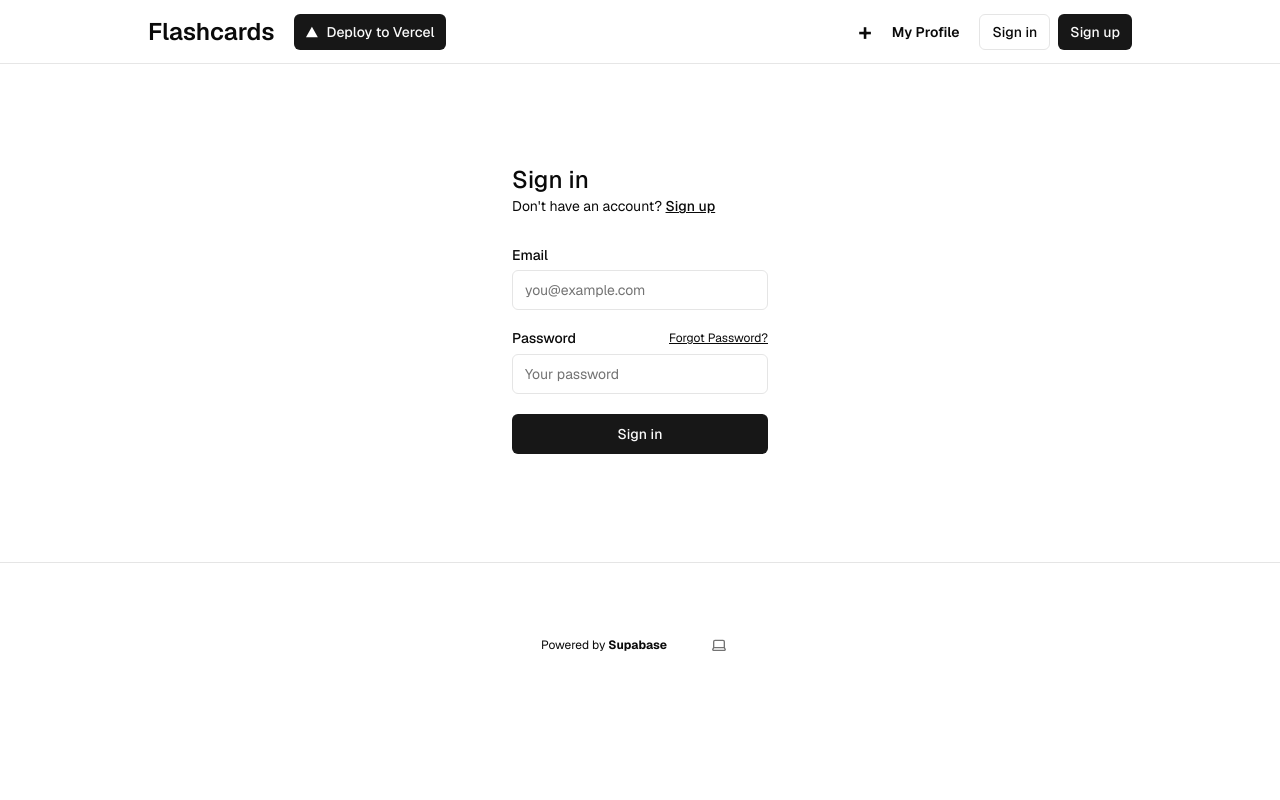
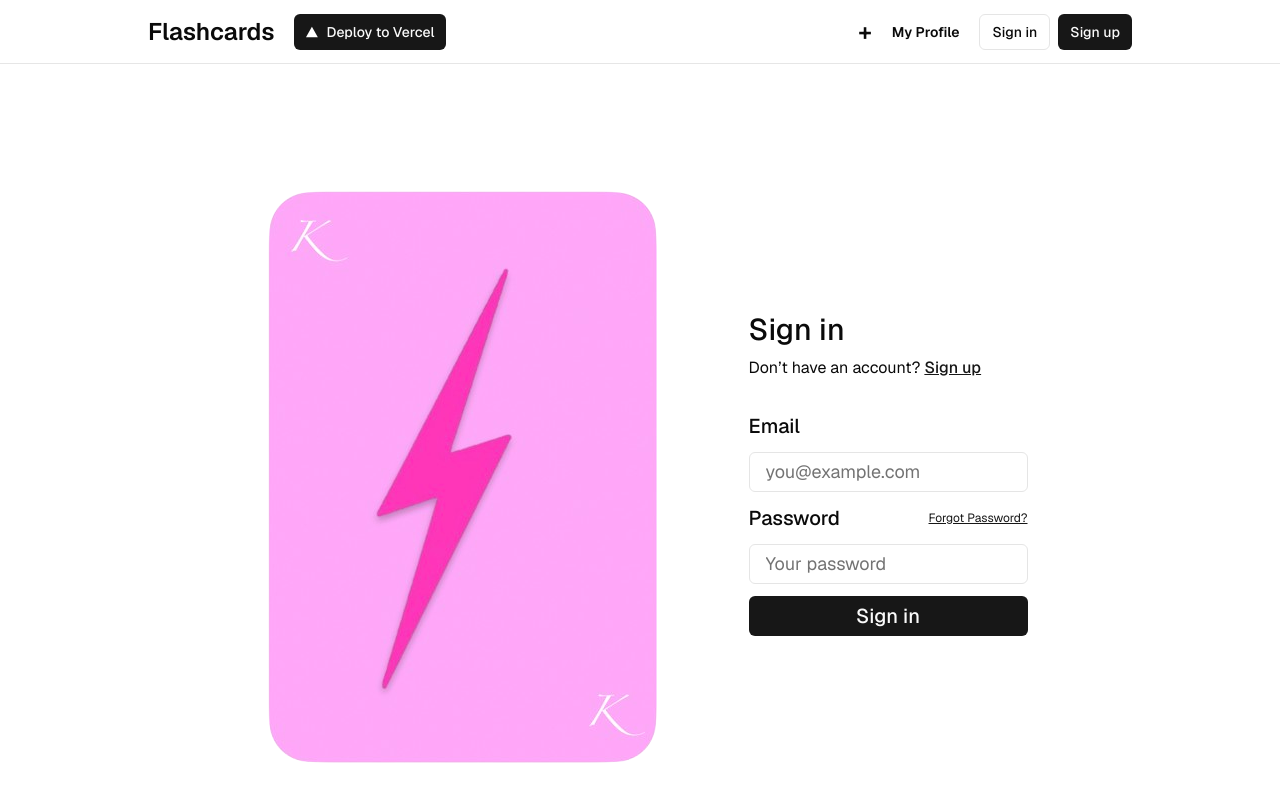
Before and after one commit to rakenduste-programmeerimine-2024/flashcards, a Next.js app: page /sign-in in a window 1280 px wide. Shown: the top 800 px of the page. Built offline with nearby package versions, Linux system fonts and the light colour scheme; no server answers.

Commit message:
feat: add logo and css to sign in page

```diff
--- a/app/(auth-pages)/sign-in/page.tsx
+++ b/app/(auth-pages)/sign-in/page.tsx
@@ -7,29 +7,41 @@ import Link from "next/link"
 
 export default async function Login(props: { searchParams: Promise<Message> }) {
   const searchParams = await props.searchParams
+
   return (
-    <form className="flex-1 flex flex-col min-w-64">
-      <h1 className="text-2xl font-medium">Sign in</h1>
-      <p className="text-sm text-foreground">
-        Don't have an account?{" "}
+    <div className="w-full flex items-center justify-center p-4">
+      <div className="flex flex-row items-center justify-center w-full max-w-4xl gap-20">
+
+        {/* Logo Section */}
+        <div className="flex-shrink-0">
+          <img src="../images/logo.png" alt="Logo" className="h-34" />
+        </div>
+
+        {/* Sign-in Form */}
+        <form className="flex flex-col w-full max-w-md">
+          <h1 className="text-3xl font-medium mb-2">Sign in</h1>
+          <p className="text-base text-foreground mb-4">
+            Don’t have an account?{" "}
             <Link
-          className="text-foreground font-medium underline"
+              className="text-primary font-medium underline"
               href="/sign-up"
             >
               Sign up
             </Link>
           </p>
-      <div className="flex flex-col gap-2 [&>input]:mb-3 mt-8">
-        <Label htmlFor="email">Email</Label>
+
+          <div className="flex flex-col gap-3 mt-4">
+            <Label htmlFor="email" className="text-xl">Email</Label>
             <Input
               name="email"
               placeholder="you@example.com"
               required
+              className="py-3 px-4 text-lg"
             />
             <div className="flex justify-between items-center">
-          <Label htmlFor="password">Password</Label>
+              <Label htmlFor="password" className="text-xl">Password</Label>
               <Link
-            className="text-xs text-foreground underline"
+                className="text-xs text-primary underline"
                 href="/forgot-password"
               >
                 Forgot Password?
@@ -40,15 +52,19 @@ export default async function Login(props: { searchParams: Promise<Message> }) {
               name="password"
               placeholder="Your password"
               required
+              className="py-3 px-4 text-lg"
             />
             <SubmitButton
+              formAction={signInAction}
               pendingText="Signing In..."
-          formAction={signInAction}
+              className="py-3 text-xl"
             >
               Sign in
             </SubmitButton>
             <FormMessage message={searchParams} />
           </div>
         </form>
+      </div>
+    </div>
   )
 }
--- a/app/(auth-pages)/sign-up/page.tsx
+++ b/app/(auth-pages)/sign-up/page.tsx
@@ -27,7 +27,7 @@ export default async function Signup(props: {
 
         <form className="flex flex-col w-full max-w-md">
           <h1 className="text-3xl font-medium mb-2">Sign up</h1>
-          <p className="text-base text-foreground mb-4 text-center">
+          <p className="text-base text-foreground mb-4">
             Already have an account?{" "}
             <Link
               className="text-primary font-medium underline"
--- a/app/layout.tsx
+++ b/app/layout.tsx
@@ -6,7 +6,7 @@ import { hasEnvVars } from "@/utils/supabase/check-env-vars"
 import { ThemeProvider } from "next-themes"
 import Link from "next/link"
 import "./globals.css"
-import { GeistSans } from "geist/font"
+import { GeistSans } from "geist/font/sans"
 
 const defaultUrl = process.env.VERCEL_URL
   ? `https://${process.env.VERCEL_URL}`
--- a/components/header-auth.tsx
+++ b/components/header-auth.tsx
@@ -67,7 +67,7 @@ export default async function AuthButton() {
         size="sm"
         variant={"outline"}
       >
-        <Link href="/sign-in">Sign in</Link>
+      <Link href="/sign-in">Sign in</Link>
       </Button>
       <Button
         asChild
```
Lines whose indentation alone changed are shown as unchanged.
